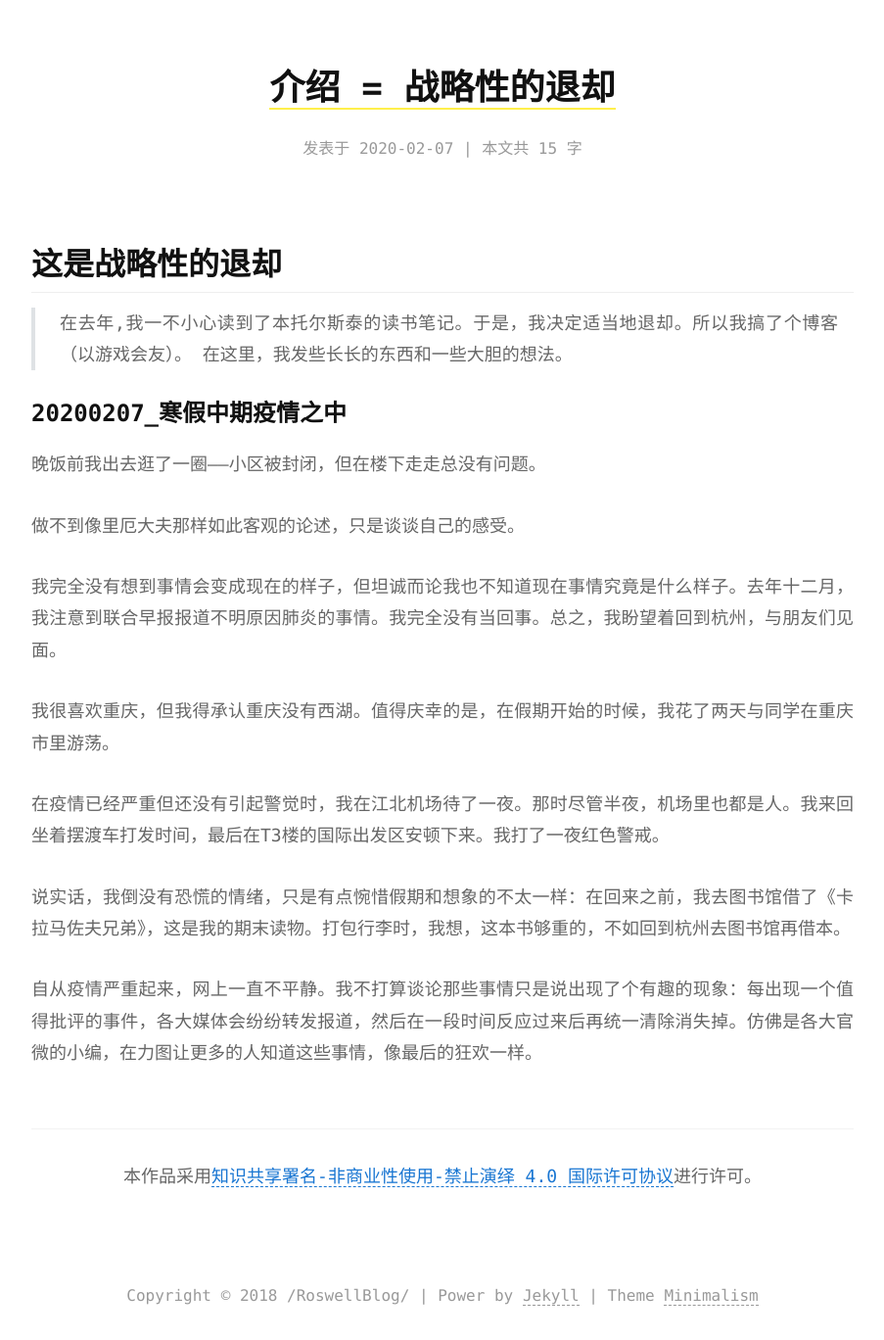
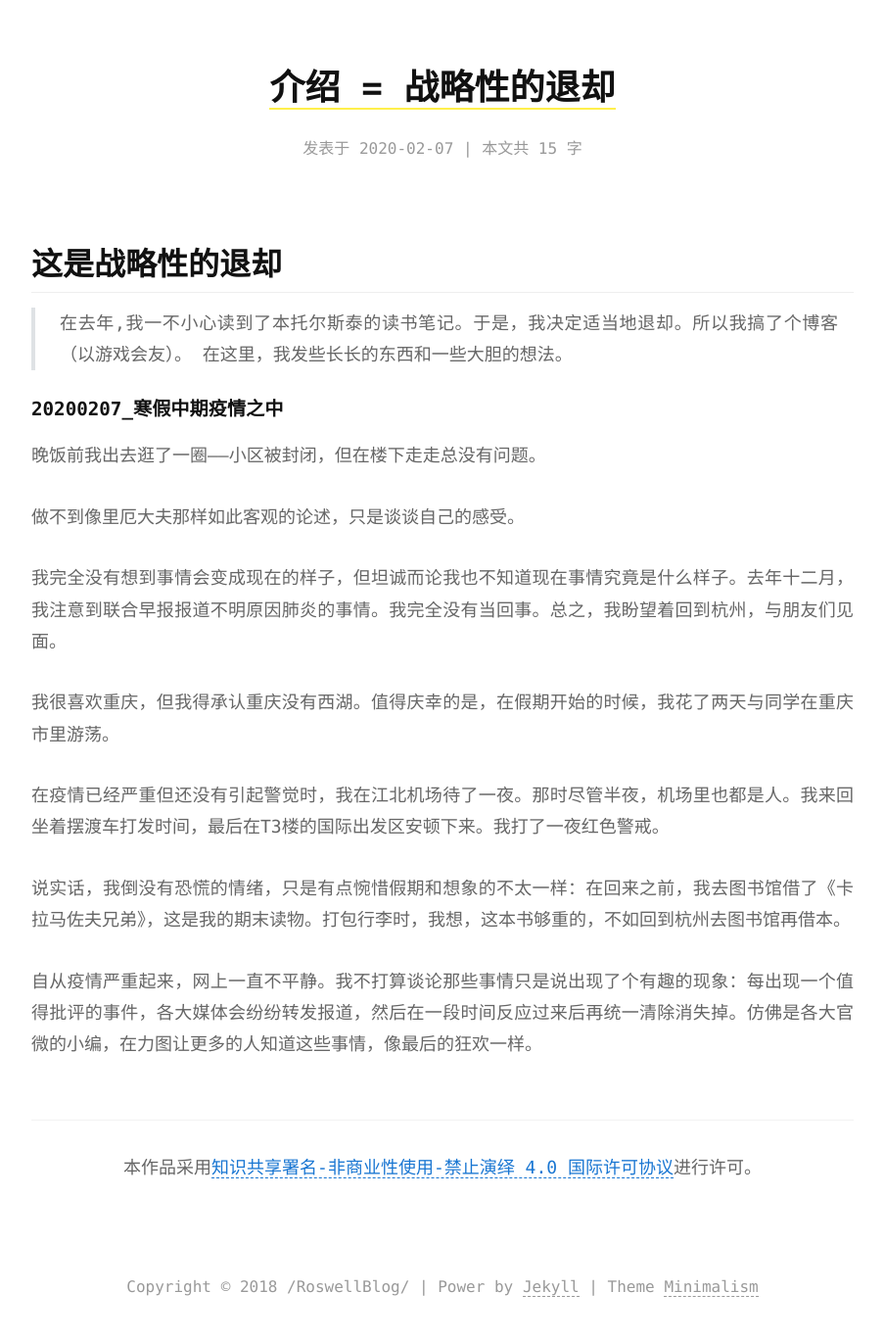
Before and after one commit to Roswellii/roswellii.github.io, a Jekyll site: the page built from _posts/2020-02-07-介绍: 战略性的退却 -2020.md, in a window 1280 px wide. Shown: the whole page at 98% size, without its empty margins (188-1091 px from the left). Built offline with Jekyll 4.4.1, drawn with Linux system fonts in a browser that asks for light colours.

```diff
--- a/_posts/2020-02-07-介绍 = 战略性的退却 -2020.md
+++ b/_posts/2020-02-07-介绍: 战略性的退却 -2020.md
@@ -16,7 +16,7 @@ tags:                               #标签
 在这里，我发些长长的东西和一些大胆的想法。
 
 
-### 20200207_寒假中期疫情之中
+#### 20200207_寒假中期疫情之中
 
    晚饭前我出去逛了一圈——小区被封闭，但在楼下走走总没有问题。
 
```
